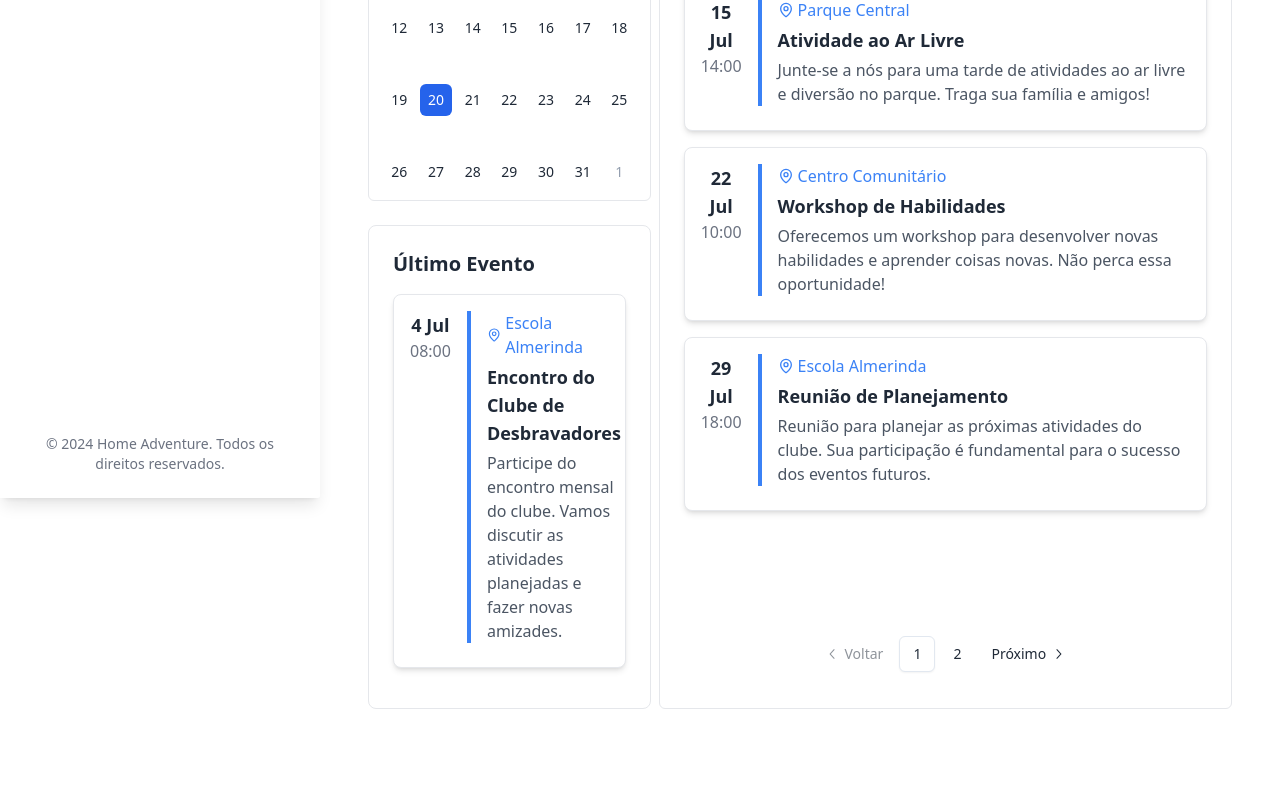
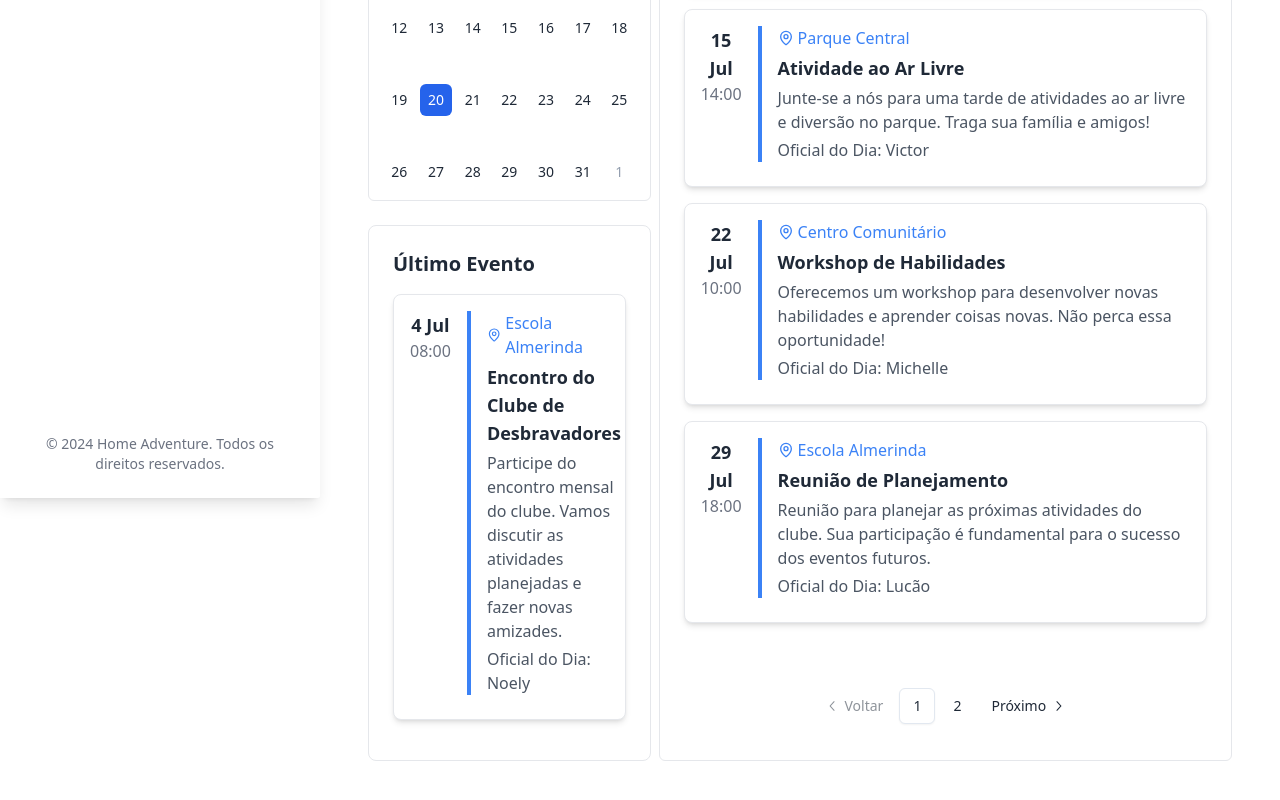
Before and after one commit to VictorJunqueira1/club-management, a Next.js app: page / in a window 1280 px wide. Shown: the part 302-1102 px from the top of the page. Before the commit the page ends 1059 px from the top, so only its background shows below. Built offline with nearby package versions, Linux system fonts and the light colour scheme.

Commit message:
[feat] Adding officer of the day field.

```diff
--- a/src/components/EventCard.tsx
+++ b/src/components/EventCard.tsx
@@ -7,9 +7,10 @@ type EventCardProps = {
     location: string;
     title: string;
     description: string;
+    officialDay: string
 }
 
-const EventCard: React.FC<EventCardProps> = ({ date, time, location, title, description }) => {
+const EventCard: React.FC<EventCardProps> = ({ date, time, location, title, description, officialDay }) => {
     return (
         <div className="flex flex-col p-4 bg-white rounded-lg shadow-md hover:shadow-lg transition-shadow mb-4 border">
             <div className="flex items-start mb-2">
@@ -21,6 +22,7 @@ const EventCard: React.FC<EventCardProps> = ({ date, time, location, title, desc
                     <a href="#" className="text-blue-500 hover:underline flex items-center gap-1"><MapPin className='h-4 w-4' /> {location}</a>
                     <h3 className="text-lg font-semibold mt-1">{title}</h3>
                     <p className="text-gray-600 mt-1">{description}</p>
+                    <p className="text-gray-600 mt-1">{officialDay ? `Oficial do Dia: ${officialDay}` : ''}</p>
                 </div>
             </div>
         </div>
--- a/src/components/EventList.tsx
+++ b/src/components/EventList.tsx
@@ -11,6 +11,7 @@ import {
 
 type EventListProps = {
     events: {
+        [x: string]: string;
         date: string;
         time: string;
         location: string;
@@ -34,7 +35,7 @@ const EventList: React.FC<EventListProps> = ({ events }) => {
             setIsMobile(window.innerWidth < 768);
         };
 
-        handleResize(); // Check on initial render
+        handleResize();
         window.addEventListener('resize', handleResize);
 
         return () => window.removeEventListener('resize', handleResize);
@@ -87,6 +88,7 @@ const EventList: React.FC<EventListProps> = ({ events }) => {
                         location={event.location}
                         title={event.title}
                         description={event.description}
+                        officialDay={event.officialDay || ''}
                     />
                 ))}
             </div>
--- a/src/components/PastEvents.tsx
+++ b/src/components/PastEvents.tsx
@@ -8,6 +8,7 @@ interface PastEventsProps {
         location: string;
         title: string;
         description: string;
+        officialDay: string
     }[];
 }
 
@@ -26,6 +27,7 @@ const PastEvents: React.FC<PastEventsProps> = ({ events }) => {
                         location={event.location}
                         title={event.title}
                         description={event.description}
+                        officialDay={event.officialDay}
                     />
                 ))
             )}
--- a/src/components/Sidebar.tsx
+++ b/src/components/Sidebar.tsx
@@ -63,13 +63,13 @@ const Aside = () => {
                             </Link>
                         </li>
                         <li className='hover:scale-105 transform transition-transform duration-300'>
-                            <Link href="/activities" className={`flex items-center p-3 rounded-md transition-colors hover:bg-blue-100 ${pathname === '/modules/activities' ? 'bg-blue-200 text-black' : 'text-black'}`}>
+                            <Link href="/modules/activities" className={`flex items-center p-3 rounded-md transition-colors hover:bg-blue-100 ${pathname === '/modules/activities' ? 'bg-blue-200 text-black' : 'text-black'}`}>
                                 <NotepadText className="w-6 h-6 mr-3 text-blue-500" />
                                 <span className="text-lg font-medium">Atividades</span>
                             </Link>
                         </li>
                         <li className='hover:scale-105 transform transition-transform duration-300'>
-                            <Link href="/units" className={`flex items-center p-3 rounded-md transition-colors hover:bg-blue-100 ${pathname === '/modules/units' ? 'bg-blue-200 text-black' : 'text-black'}`}>
+                            <Link href="/modules/units" className={`flex items-center p-3 rounded-md transition-colors hover:bg-blue-100 ${pathname === '/modules/units' ? 'bg-blue-200 text-black' : 'text-black'}`}>
                                 <Users className="w-6 h-6 mr-3 text-blue-500" />
                                 <span className="text-lg font-medium">Unidades</span>
                             </Link>
--- a/src/components/layouts/DirectorPanel.tsx
+++ b/src/components/layouts/DirectorPanel.tsx
@@ -15,6 +15,7 @@ const DiretorPainel = () => {
             location: "Escola Almerinda",
             title: "Encontro do Clube de Desbravadores",
             description: "Participe do encontro mensal do clube. Vamos discutir as atividades planejadas e fazer novas amizades.",
+            officialDay: "Noely"
         }
     ];
 
@@ -25,6 +26,7 @@ const DiretorPainel = () => {
             location: "Escola Almerinda",
             title: "Encontro do Clube de Desbravadores",
             description: "Participe do encontro mensal do clube. Vamos discutir as atividades planejadas e fazer novas amizades.",
+            officialDay: "Jhonny"
         },
         {
             date: "15 Jul",
@@ -32,6 +34,7 @@ const DiretorPainel = () => {
             location: "Parque Central",
             title: "Atividade ao Ar Livre",
             description: "Junte-se a nós para uma tarde de atividades ao ar livre e diversão no parque. Traga sua família e amigos!",
+            officialDay: "Victor"
         },
         {
             date: "22 Jul",
@@ -39,6 +42,7 @@ const DiretorPainel = () => {
             location: "Centro Comunitário",
             title: "Workshop de Habilidades",
             description: "Oferecemos um workshop para desenvolver novas habilidades e aprender coisas novas. Não perca essa oportunidade!",
+            officialDay: "Michelle"
         },
         {
             date: "29 Jul",
@@ -46,6 +50,7 @@ const DiretorPainel = () => {
             location: "Escola Almerinda",
             title: "Reunião de Planejamento",
             description: "Reunião para planejar as próximas atividades do clube. Sua participação é fundamental para o sucesso dos eventos futuros.",
+            officialDay: "Lucão"
         },
         {
             date: "8 Jul",
@@ -53,6 +58,7 @@ const DiretorPainel = () => {
             location: "Escola Almerinda",
             title: "Encontro do Clube de Desbravadores",
             description: "Participe do encontro mensal do clube. Vamos discutir as atividades planejadas e fazer novas amizades.",
+            officialDay: "Abimael"
         },
     ];
 
```
Also changed, not shown: 1 other file (tests, documents, lock files or other folders).
